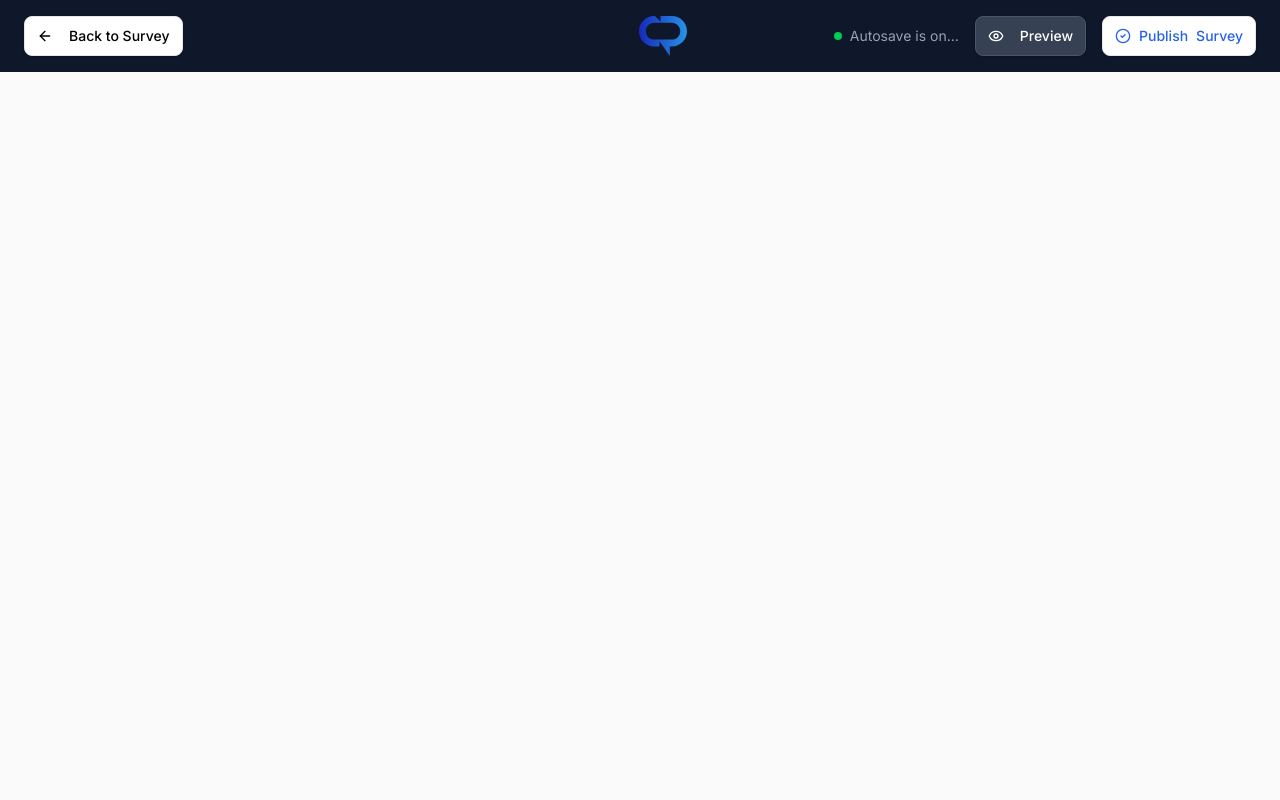
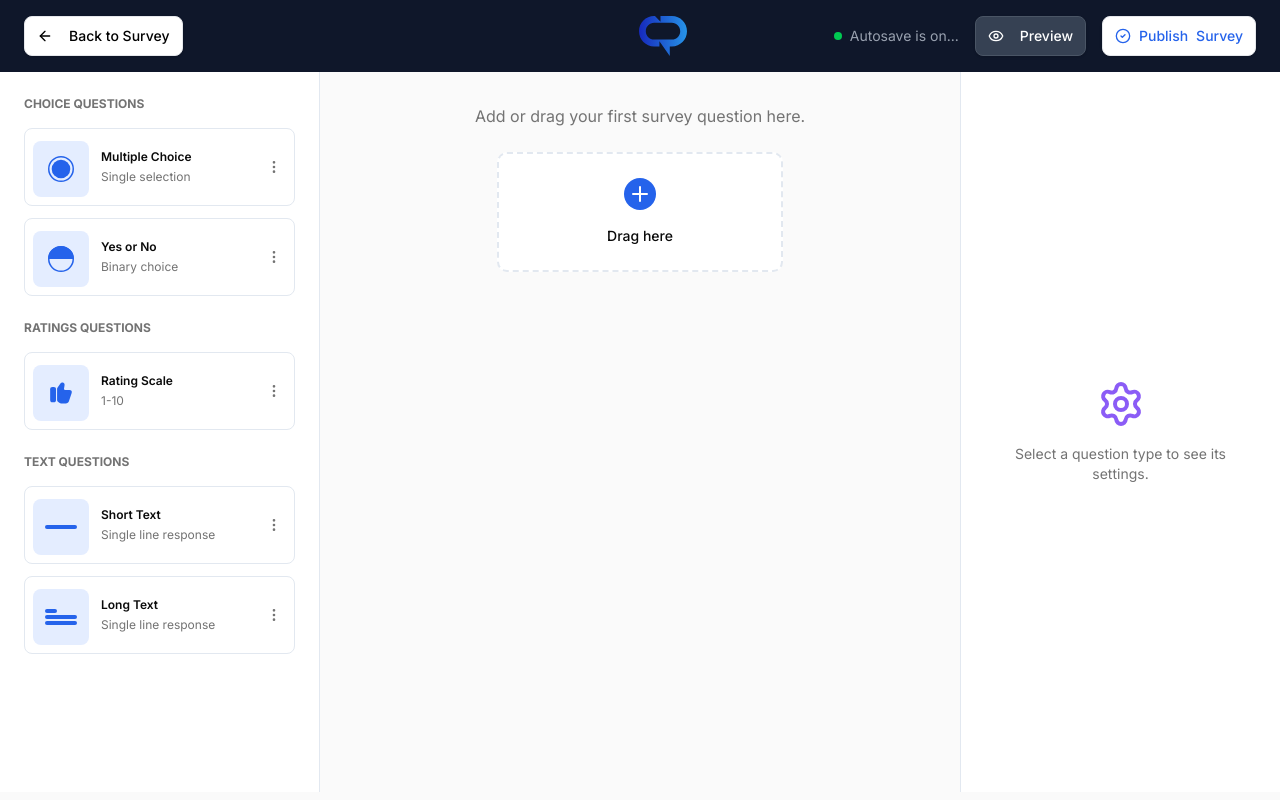
Before and after one commit to adaji025/askmi-next, a Next.js app: page /create-survey in a window 1280 px wide. Built offline with nearby package versions, Linux system fonts and the light colour scheme.

Commit message:
refactore create survey components

```diff
--- a/src/app/create-survey/page.tsx
+++ b/src/app/create-survey/page.tsx
@@ -1,11 +1,164 @@
-import React from 'react'
+"use client";
 
-const CreateSurvey = () => {
-  return (
-    <div>
+import { useState } from "react";
+import {
+  Radio,
+  Circle,
+  ThumbsUp,
+  FileText,
+  MoreVertical,
+  Settings,
+} from "lucide-react";
+import { Card } from "@/components/ui/card";
+import { Button } from "@/components/ui/button";
+import { Plus } from "lucide-react";
+import {
+  ChoiceSVG,
+  LongTextSVG,
+  MultiChoiceSVG,
+  RatingQSVG,
+  ShortTextSVG,
+  YesNoSVG,
+} from "@/components/core/dashboard/svg";
+import QuestionCard from "@/components/core/dashboard/surveys/question-card";
+import Empty from "@/components/core/dashboard/surveys/empty";
 
-    </div>
-  )
+interface QuestionType {
+  id: string;
+  title: string;
+  subtitle: string;
+  icon: React.ComponentType<{ className?: string }>;
+  category: "choice" | "rating" | "text";
 }
 
-export default CreateSurvey
+const questionTypes: QuestionType[] = [
+  {
+    id: "multiple-choice",
+    title: "Multiple Choice",
+    subtitle: "Single selection",
+    icon: MultiChoiceSVG,
+    category: "choice",
+  },
+  {
+    id: "yes-no",
+    title: "Yes or No",
+    subtitle: "Binary choice",
+    icon: YesNoSVG,
+    category: "choice",
+  },
+  {
+    id: "rating-scale",
+    title: "Rating Scale",
+    subtitle: "1-10",
+    icon: RatingQSVG,
+    category: "rating",
+  },
+  {
+    id: "short-text",
+    title: "Short Text",
+    subtitle: "Single line response",
+    icon: ShortTextSVG,
+    category: "text",
+  },
+  {
+    id: "long-text",
+    title: "Long Text",
+    subtitle: "Single line response",
+    icon: LongTextSVG,
+    category: "text",
+  },
+];
+
+export default function CreateSurvey() {
+  const [selectedQuestionType, setSelectedQuestionType] = useState<
+    string | null
+  >(null);
+
+  const choiceQuestions = questionTypes.filter((q) => q.category === "choice");
+  const ratingQuestions = questionTypes.filter((q) => q.category === "rating");
+  const textQuestions = questionTypes.filter((q) => q.category === "text");
+
+  return (
+    <div className="flex h-[calc(100vh-80px)] bg-[#FAFAFA]">
+      {/* Left Sidebar - Question Types */}
+      <div className="w-80 bg-white border-r border-[#E2E8F0] p-6 overflow-y-auto">
+        <div className="space-y-6">
+          {/* Choice Questions */}
+          <div>
+            <h3 className="text-xs font-bold text-muted-foreground uppercase mb-4">
+              Choice Questions
+            </h3>
+            <div className="space-y-3">
+              {choiceQuestions.map((question) => {
+                return (
+                  <QuestionCard
+                    key={question.id}
+                    question={question}
+                    onSelect={setSelectedQuestionType}
+                  />
+                );
+              })}
+            </div>
+          </div>
+
+          {/* Ratings Questions */}
+          <div>
+            <h3 className="text-xs font-bold text-muted-foreground uppercase mb-4">
+              Ratings Questions
+            </h3>
+            <div className="space-y-3">
+              {ratingQuestions.map((question) => {
+                const Icon = question.icon;
+                return (
+                  <QuestionCard
+                    key={question.id}
+                    question={question}
+                    onSelect={setSelectedQuestionType}
+                  />
+                );
+              })}
+            </div>
+          </div>
+
+          {/* Text Questions */}
+          <div>
+            <h3 className="text-xs font-bold text-muted-foreground uppercase mb-4">
+              Text Questions
+            </h3>
+            <div className="space-y-3">
+              {textQuestions.map((question) => {
+                const Icon = question.icon;
+                return (
+                  <QuestionCard
+                    key={question.id}
+                    question={question}
+                    onSelect={setSelectedQuestionType}
+                  />
+                );
+              })}
+            </div>
+          </div>
+        </div>
+      </div>
+
+      {/* Center Canvas - Survey Builder */}
+      <div className="flex-1 p-8 overflow-y-auto">
+        <div className="max-w-2xl mx-auto">
+          <Empty />
+        </div>
+      </div>
+
+      {/* Right Sidebar - Question Settings */}
+      <div className="w-80 bg-white border-l border-[#E2E8F0] p-6 overflow-y-auto">
+        <div className="flex flex-col items-center justify-center h-full">
+          <div className="text-center">
+            <Settings className="h-12 w-12 text-[#8B5CF6] mx-auto mb-4" />
+            <p className="text-sm text-muted-foreground">
+              Select a question type to see its settings.
+            </p>
+          </div>
+        </div>
+      </div>
+    </div>
+  );
+}
--- /dev/null
+++ b/src/components/core/dashboard/surveys/empty.tsx
@@ -0,0 +1,21 @@
+import { Plus } from "lucide-react";
+
+const Empty = () => {
+  return (
+    <div className="text-center mb-8">
+      <p className="text-base text-muted-foreground mb-6">
+        Add or drag your first survey question here.
+      </p>
+      <div className="border-2 border-dashed border-[#E2E8F0] rounded-lg p-6 bg-white max-w-71.5 mx-auto">
+        <div className="flex flex-col items-center justify-center gap-4">
+          <div className="h-8 w-8 rounded-full bg-[#2563EB] flex items-center justify-center">
+            <Plus className="h-6 w-6 text-white" />
+          </div>
+          <p className="text-sm font-medium text-foreground">Drag here</p>
+        </div>
+      </div>
+    </div>
+  );
+};
+
+export default Empty;
--- /dev/null
+++ b/src/components/core/dashboard/surveys/question-card.tsx
@@ -0,0 +1,53 @@
+import { Button } from "@/components/ui/button";
+import { Card } from "@/components/ui/card";
+import { MoreVertical } from "lucide-react";
+import React from "react";
+
+interface QuestionCardProps {
+  question: {
+    id: string;
+    title: string;
+    subtitle: string;
+    icon: React.ComponentType<{ className?: string }>;
+  };
+  onSelect: (id: string) => void;
+}
+
+const QuestionCard = ({ question, onSelect }: QuestionCardProps) => {
+  const Icon = question.icon;
+
+  return (
+    <Card
+      className="p-2 cursor-pointer shadow-none hover:shadow-md transition-shadow border border-[#E2E8F0] rounded-md"
+      onClick={() => onSelect(question.id)}
+    >
+      <div className="flex items-center justify-between">
+        <div className="flex items-center gap-3 flex-1">
+          <div className="mt-1 bg-[#E4EDFF] h-14 w-14 rounded-md flex justify-center items-center">
+            <Icon className="h-5 w-5 text-[#2563EB]" />
+          </div>
+          <div className="flex-1">
+            <h4 className="text-xs font-semibold text-foreground mb-1">
+              {question.title}
+            </h4>
+            <p className="text-xs text-muted-foreground">
+              {question.subtitle}
+            </p>
+          </div>
+        </div>
+        <Button
+          variant="ghost"
+          size="sm"
+          className="h-6 w-6 p-0 hover:bg-muted"
+          onClick={(e) => {
+            e.stopPropagation();
+          }}
+        >
+          <MoreVertical className="h-4 w-4 text-muted-foreground" />
+        </Button>
+      </div>
+    </Card>
+  );
+};
+
+export default QuestionCard;
--- a/src/components/core/dashboard/svg.tsx
+++ b/src/components/core/dashboard/svg.tsx
@@ -86,3 +86,94 @@ export const ExportSVG = () => (
     />
   </svg>
 );
+
+export const MultiChoiceSVG = () => (
+  <svg
+    width="26"
+    height="26"
+    viewBox="0 0 26 26"
+    fill="none"
+    xmlns="http://www.w3.org/2000/svg"
+  >
+    <circle cx="13" cy="13" r="12.25" stroke="#2563EB" stroke-width="1.5" />
+    <circle cx="13.0004" cy="12.9999" r="9.28559" fill="#2563EB" />
+  </svg>
+);
+
+export const YesNoSVG = () => (
+  <svg
+    width="26"
+    height="26"
+    viewBox="0 0 26 26"
+    fill="none"
+    xmlns="http://www.w3.org/2000/svg"
+  >
+    <circle cx="13" cy="13" r="12.25" stroke="#2563EB" stroke-width="1.5" />
+    <path
+      d="M26 13C26 9.55219 24.6304 6.24558 22.1924 3.80761C19.7544 1.36964 16.4478 2.60303e-07 13 0C9.55219 -2.60303e-07 6.24559 1.36964 3.80761 3.80761C1.36964 6.24558 5.20606e-07 9.55218 0 13L13 13H26Z"
+      fill="#2563EB"
+    />
+  </svg>
+);
+
+export const RatingQSVG = () => (
+  <svg
+    width="26"
+    height="26"
+    viewBox="0 0 26 26"
+    fill="none"
+    xmlns="http://www.w3.org/2000/svg"
+  >
+    <path
+      d="M9.08984 20.0308V9.02412C9.08984 8.59079 9.21984 8.16829 9.45818 7.81079L12.4157 3.41245C12.8815 2.70829 14.0407 2.20995 15.0265 2.57829C16.0882 2.93579 16.7923 4.12745 16.5648 5.18912L16.0015 8.73162C15.9582 9.05662 16.0448 9.34912 16.229 9.57662C16.4132 9.78245 16.684 9.91245 16.9765 9.91245H21.429C22.2848 9.91245 23.0215 10.2591 23.4548 10.8658C23.8665 11.4508 23.9423 12.2091 23.6715 12.9783L21.0065 21.0925C20.6707 22.4358 19.2082 23.53 17.7565 23.53H13.5315C12.8057 23.53 11.7873 23.2808 11.3215 22.815L9.93484 21.7425C9.40401 21.3416 9.08984 20.7025 9.08984 20.0308Z"
+      fill="#2563EB"
+    />
+    <path
+      d="M5.64352 6.91162H4.52768C2.84852 6.91162 2.16602 7.56162 2.16602 9.16495V20.0633C2.16602 21.6666 2.84852 22.3166 4.52768 22.3166H5.64352C7.32268 22.3166 8.00518 21.6666 8.00518 20.0633V9.16495C8.00518 7.56162 7.32268 6.91162 5.64352 6.91162Z"
+      fill="#2563EB"
+    />
+  </svg>
+);
+
+export const ShortTextSVG = () => (
+  <svg
+    width="32"
+    height="4"
+    viewBox="0 0 32 4"
+    fill="none"
+    xmlns="http://www.w3.org/2000/svg"
+  >
+    <rect width="32" height="4" rx="2" fill="#2563EB" />
+  </svg>
+);
+
+export const ChoiceSVG = () => (
+  <svg
+    width="10"
+    height="16"
+    viewBox="0 0 10 16"
+    fill="none"
+    xmlns="http://www.w3.org/2000/svg"
+  >
+    <circle cx="2" cy="2" r="2" fill="#E2E8F0" />
+    <circle cx="8" cy="2" r="2" fill="#E2E8F0" />
+    <circle cx="2" cy="8" r="2" fill="#E2E8F0" />
+    <circle cx="8" cy="8" r="2" fill="#E2E8F0" />
+    <circle cx="2" cy="14" r="2" fill="#E2E8F0" />
+    <circle cx="8" cy="14" r="2" fill="#E2E8F0" />
+  </svg>
+);
+
+export const LongTextSVG = () => (
+  <svg
+    width="32"
+    height="16"
+    viewBox="0 0 32 16"
+    fill="none"
+    xmlns="http://www.w3.org/2000/svg"
+  >
+    <rect y="6" width="32" height="4" rx="2" fill="#2563EB" />
+    <rect y="12" width="32" height="4" rx="2" fill="#2563EB" />
+    <rect width="12" height="4" rx="2" fill="#2563EB" />
+  </svg>
+);
```
Also changed, not shown: src/components/core/dashboard/surveys/side-nav.tsx (added).
